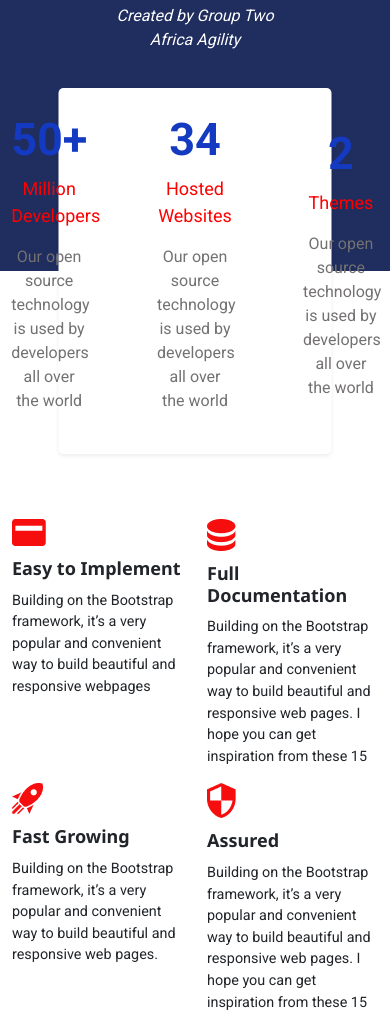
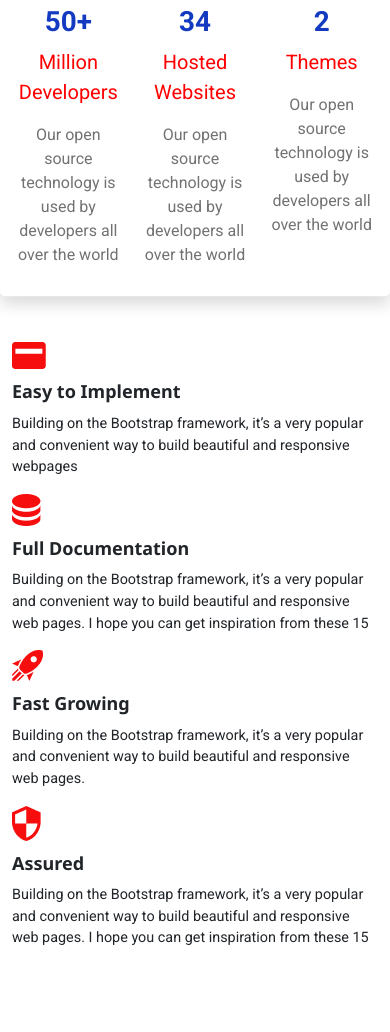
Before and after one commit to Ifetakuro/GIT-group-assignment, a plain HTML site: page index.html in a window 390 px wide. Shown: the part 573-1605 px from the top of the page. Drawn offline with nearby package versions, Linux system fonts and the light colour scheme.

Commit message:
Adjusted the responsiveness of the website

```diff
--- a/index.html
+++ b/index.html
@@ -5,8 +5,8 @@
   <meta http-equiv="X-UA-Compatible" content="IE=edge">
   <meta name="viewport" content="width=device-width, initial-scale=1.0">
   <title>Bootstrapify II</title>
+  <link rel="stylesheet" href="https://cdnjs.cloudflare.com/ajax/libs/font-awesome/6.1.0/css/all.min.css" integrity="sha512-10/jx2EXwxxWqCLX/hHth/vu2KY3jCF70dCQB8TSgNjbCVAC/8vai53GfMDrO2Emgwccf2pJqxct9ehpzG+MTw==" crossorigin="anonymous" referrerpolicy="no-referrer" />
   <link href="https://cdn.jsdelivr.net/npm/bootstrap@5.1.3/dist/css/bootstrap.min.css" rel="stylesheet" integrity="sha384-1BmE4kWBq78iYhFldvKuhfTAU6auU8tT94WrHftjDbrCEXSU1oBoqyl2QvZ6jIW3" crossorigin="anonymous">
-  <link rel="stylesheet" href="https://cdnjs.cloudflare.com/ajax/libs/font-awesome/6.1.0/css/all.min.css" integrity="sha512-10/jx2EXwxxWqCLX/hHth/vu2KY3jCF70dCQB8TSgNjbCVAC/8vai53GfMDrO2Emgwccf2pJqxct9ehpzG+MTw==" crossorigin="anonymous" referrerpolicy="no-referrer" />
   <link rel="stylesheet" href="style.css">
 </head>
 <body>
@@ -18,18 +18,22 @@
           <span class="navbar-toggler-icon"></span>
         </button>
         <div class="collapse navbar-collapse" id="navbarNavAltMarkup">
-          <div class="navbar-nav">
-            <a class="nav-link active" style="font-family: 'Roboto', sans-serif; font-weight: 400; font-size: 18px; line-height: 21px; font-style: normal; padding-left: 300px;" aria-current="page" href="#">Home</a>
-            <a class="nav-link" style="font-family: 'Roboto', sans-serif; font-weight: 400; font-size: 18px; line-height: 21px; font-style: normal; padding-left: 30px;" href="#">Docs</a>
-            <a class="nav-link" style="font-family: 'Roboto', sans-serif; font-weight: 400; font-size: 18px; line-height: 21px; font-style: normal; padding-left: 30px;" href="#">Services</a>
-            <a class="nav-link " style="font-family: 'Roboto', sans-serif; font-weight: 400; font-size: 18px; line-height: 21px; font-style: normal; padding-left: 240px;">Log In</a>
-            <a class="nav-link " style="font-family: 'Roboto', sans-serif; font-weight: 400; font-size: 18px; line-height: 21px; font-style: normal;">Sign Up</a>
+          <div class="navbar-nav ms-auto w-75 d-flex gap-3">
+            <div class="d-flex ms-0 gap-3 flex-md-row flex-sm-column flex-column">
+              <a class="nav-link active" href="#">Home</a>
+              <a class="nav-link" href="#">Docs</a>
+              <a class="nav-link" href="#">Services</a>
+            </div>
+            <div class="d-flex ms-md-auto gap-3 flex-md-row flex-sm-column flex-column ms-sm-0 ms-0">
+              <a class="nav-link" href ='#'>Log In</a>
+              <a class="nav-link" href="#">Sign Up</a>
+            </div>
           </div>
         </div>
       </div>
     </nav>
     <div
-      class="position-absolute top-50 start-50 translate-middle text-center mt-5 pb-5"
+      class="position-absolute top-50 start-50 translate-middle text-center mt-5 pb-5 w-75"
     >
       <h1 class="mb-4 img-fluid fs-1 fw-bold">BOOTSTRAPIFY II</h1>
       <p class="mb-4 fs-5">
@@ -39,44 +43,44 @@
       </p>
       <p class="fst-italic">Created by Group Two Africa Agility</p>
     </div>
-    <div class="data-info  flex-lg-row shadow-sm position-absolute top-100 start-50 translate-middle">
-      <div class="data">
-          <h2>50+</h2>
-          <p class="parag-1">million developers</p>
+    <div class="data-info d-flex flex-row  shadow position-absolute top-100 start-50  translate-middle text-center">
+      <div class="data w-lg-100 w-md-50 w-sm-100 w-100 m-2 px-lg-5 px-md-0 px-sm-0 px-0" >
+          <h2 class="fs-1">50+</h2>
+          <p class="parag-1 fs-5">million developers</p>
           <p class="parag-2">Our open source technology is used by developers all over the world</p>
       </div>
-      <div class="data">
-          <h2>34</h2>
-          <p class="parag-1">hosted websites</p>
+      <div class="data w-lg-50 w-md-50 w-sm-100 w-100 m-2 px-lg-5 px-md-0 px-sm-0 px-0 ">
+          <h2 class="fs-1">34</h2>
+          <p class="parag-1 fs-5">hosted websites</p>
           <p class="parag-2">Our open source technology is used by developers all over the world</p>
       </div>
-      <div class="data">
-          <h2>2</h2>
-          <p class="parag-1">themes</p>
+      <div class="data w-lg-50 w-md-50 w-sm-100 w-100 m-2 px-lg-5 px-md-0 px-sm-0 px-0">
+          <h2 class="fs-1">2</h2>
+          <p class="parag-1 fs-5">themes</p>
           <p class="parag-2">Our open source technology is used by developers all over the world</p>
       </div>
     </div>
   </section>
 
   <section class="sec-2 border-primary border-bottom pb-5">
-    <div class="container d-flex flex-sm-column flex-md-column flex-lg-row gap-5 doc-sec mb-5">
-      <div class="text row my-5 row-cols-lg-2 row-cols-md-2 row-cols-sm-1">
-          <div class="col p-lg-5 ps-lg-0 p-sm-0 col-6">
+    <div class="container d-flex flex-column flex-sm-column flex-md-column  flex-lg-row gap-5 mb-5">
+      <div class="text row my-5 row-cols-1 row-cols-lg-2 row-cols-md-2 row-cols-sm-2">
+          <div class="col p-lg-5 ps-lg-0 p-sm-3">
             <img src="./images/debitcard.jpg" alt="debitcard">
             <h2 style="font-family: 'Noto Sans', sans-serif; font-weight: 700; font-size: 18px; margin-bottom: 10px;">Easy to Implement</h2>
             <p style="font-size: 0.9rem;">Building on the Bootstrap framework, it’s a very popular and convenient way to build beautiful and responsive webpages</p>
           </div>
-          <div class="col p-lg-5 ps-lg-0 p-sm-0">
+          <div class="col p-lg-5 ps-lg-3 p-sm-3">
             <img src="./images/coin.jpg" alt="coin">
             <h2 style="font-family: 'Noto Sans', sans-serif; font-weight: 700; font-size: 18px; margin-bottom: 10px;">Full Documentation</h2>
             <p style="font-size: 0.9rem;">Building on the Bootstrap framework, it’s a very popular and convenient way to build beautiful and responsive web pages. I hope you can get inspiration from these 15</p>
           </div>
-          <div class="col p-lg-5 ps-lg-0 p-sm-0">
+          <div class="col p-lg-5 ps-lg-0 p-sm-3">
             <img src="./images/rocket.jpg" alt="rocket">
             <h2 style="font-family: 'Noto Sans', sans-serif; font-weight: 700; font-size: 18px; margin-bottom: 10px;">Fast Growing</h2>
             <p style="font-size: 0.9rem;">Building on the Bootstrap framework, it’s a very popular and convenient way to build beautiful and responsive web pages.</p>
           </div>
-          <div class="col p-lg-5 ps-lg-0 p-sm-0">
+          <div class="col p-lg-5 ps-lg-0 p-sm-3">
             <img src="./images/badge.jpg" alt="badge">
             <h2 style="font-family: 'Noto Sans', sans-serif; font-weight: 700; font-size: 18px; margin-bottom: 10px;">Assured</h2>
             <p style="font-size: 0.9rem;">Building on the Bootstrap framework, it’s a very popular and convenient way to build beautiful and responsive web pages. I hope you can get inspiration from these 15</p>
@@ -98,10 +102,10 @@
       <a class="btn btn-light py-2 px-4 fw-bold" href="#">Purchase</a>
   </div>
 
-  <section class="container py-5 ">
+  <section class="container pb-5 ">
     <h3 class="text-center">Contact  Us</h3>
     <p class="text-center">Leave us a message</p>
-    <div class="d-flex gap-3 flex-sm-column-reverse flex-lg-row flex-md-row contact-div">
+    <div class="d-flex gap-3 flex-column-reverse flex-sm-column-reverse flex-lg-row flex-md-row contact-div">
       <form class="form flex-fill mt-5 w-100">
         <div class="mb-3">
           <label for="name" class="form-label me-5 fw-bold">Name:</label>
@@ -127,7 +131,7 @@
     <div class="container">
       <div class="d-flex justify-content-between">
         <div>
-          <ul class="footer-list">
+          <ul class="footer-list p-0">
             <li><a href="#" class="text-white text-decoration-none">Privacy</a></li>
             <li><a href="#" class="text-white text-decoration-none">Terms and conditions</a></li>
           </ul>
@@ -150,6 +154,6 @@
     </div>
   </footer>
 
-  <link href="https://cdn.jsdelivr.net/npm/bootstrap@5.1.3/dist/css/bootstrap.min.css" rel="stylesheet" integrity="sha384-1BmE4kWBq78iYhFldvKuhfTAU6auU8tT94WrHftjDbrCEXSU1oBoqyl2QvZ6jIW3" crossorigin="anonymous">
+  <script src="https://cdn.jsdelivr.net/npm/bootstrap@5.1.3/dist/js/bootstrap.bundle.min.js" integrity="sha384-ka7Sk0Gln4gmtz2MlQnikT1wXgYsOg+OMhuP+IlRH9sENBO0LRn5q+8nbTov4+1p" crossorigin="anonymous"></script>
 </body>
 </html>
--- a/style.css
+++ b/style.css
@@ -11,11 +11,14 @@
 }
 
 body {
+  overflow-x: hidden;
   width: 100%;
+  height: 100%;
 }
 
 .navbar{
   border-radius: 20px;
+  z-index: 10;
 }
 
 
@@ -74,13 +77,6 @@ h3 {
   vertical-align: top;
 }
 
-.text {
-  display: grid;
-  grid-template-columns: 1fr;
-  grid-template-rows: 1fr;
-}
-
-
 .middle-box {
   /* margin: -131px auto 300px auto; */
   height: 250px;
@@ -112,23 +108,10 @@ i{
 
 .data-info {
   font-family: 'Noto Sans', sans-serif;
-  display: flex;
-  width: 70%;
-  margin: 0 auto;
+  width: 75%;
   background-color: white;
-  padding: 10px;
+  padding: 5px;
   border-radius: 5px;
-  text-align: center;
-  position: relative;
-  justify-content: center;
-  align-items: center;
-
-}
-
-.data {
-  margin: 15px 35px;
-  /* padding: 35px; */
-  width: 30%;
 }
 
 .data h2 {
@@ -149,26 +132,23 @@ i{
 
 
 @media screen and (max-width: 990px) {
-  #hero-section {
-    height: 100vh;
-  }
-
   .sec-2 {
-    margin-top: 200px;
+    margin-top: 150px;
   }
 
   .red-image {
     margin-bottom: 100px;
   }
-}
-@media screen and (max-width: 768px) {
-  .doc-sec {
+
+  .navbar-nav {
     display: flex;
     flex-direction: column;
   }
-  .contact-div {
-    display: flex;
-    flex-direction: column-reverse;
+}
+
+@media screen and (max-width: 768px) {
+   .data-info {
+    width: 100%;
   }
 
 }
```
